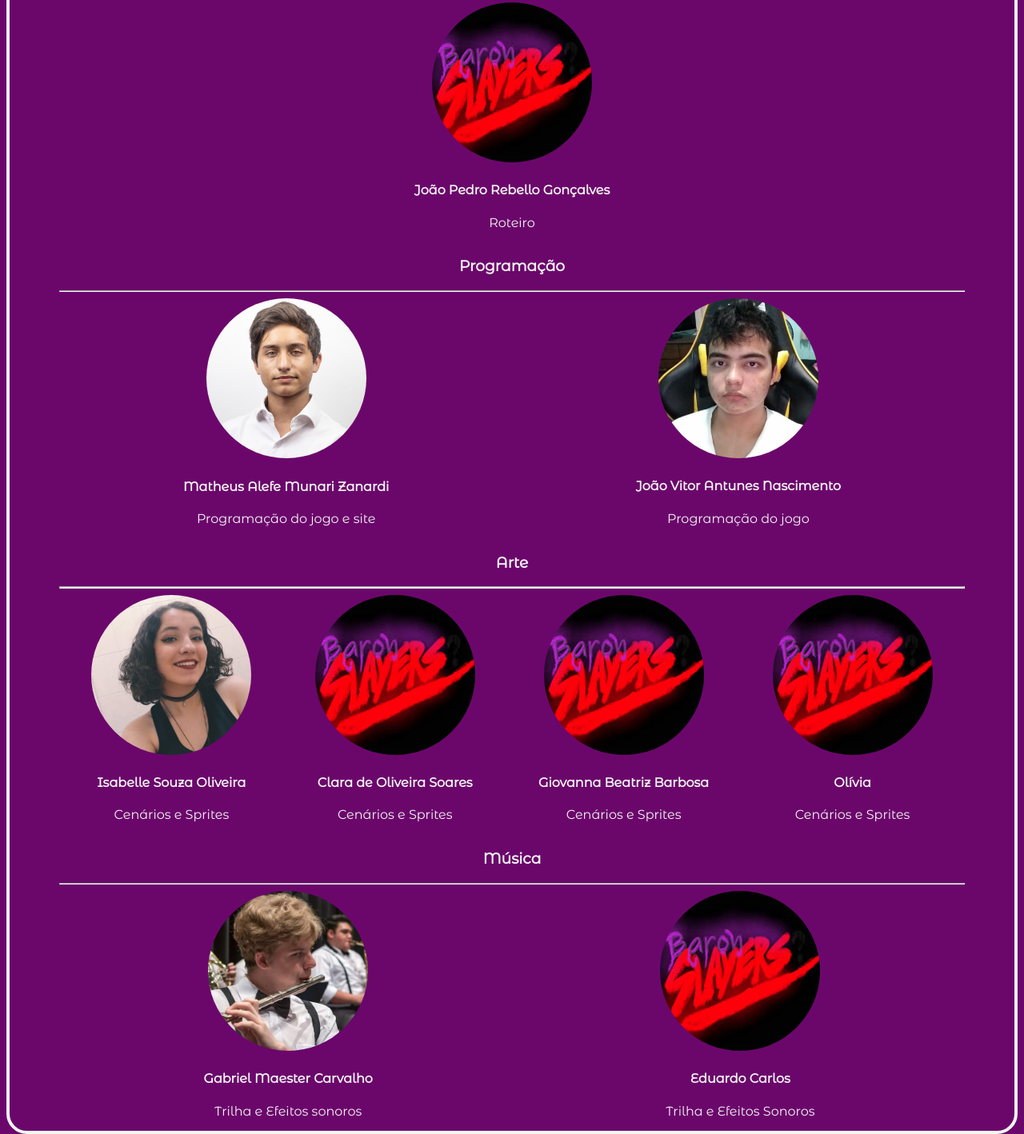
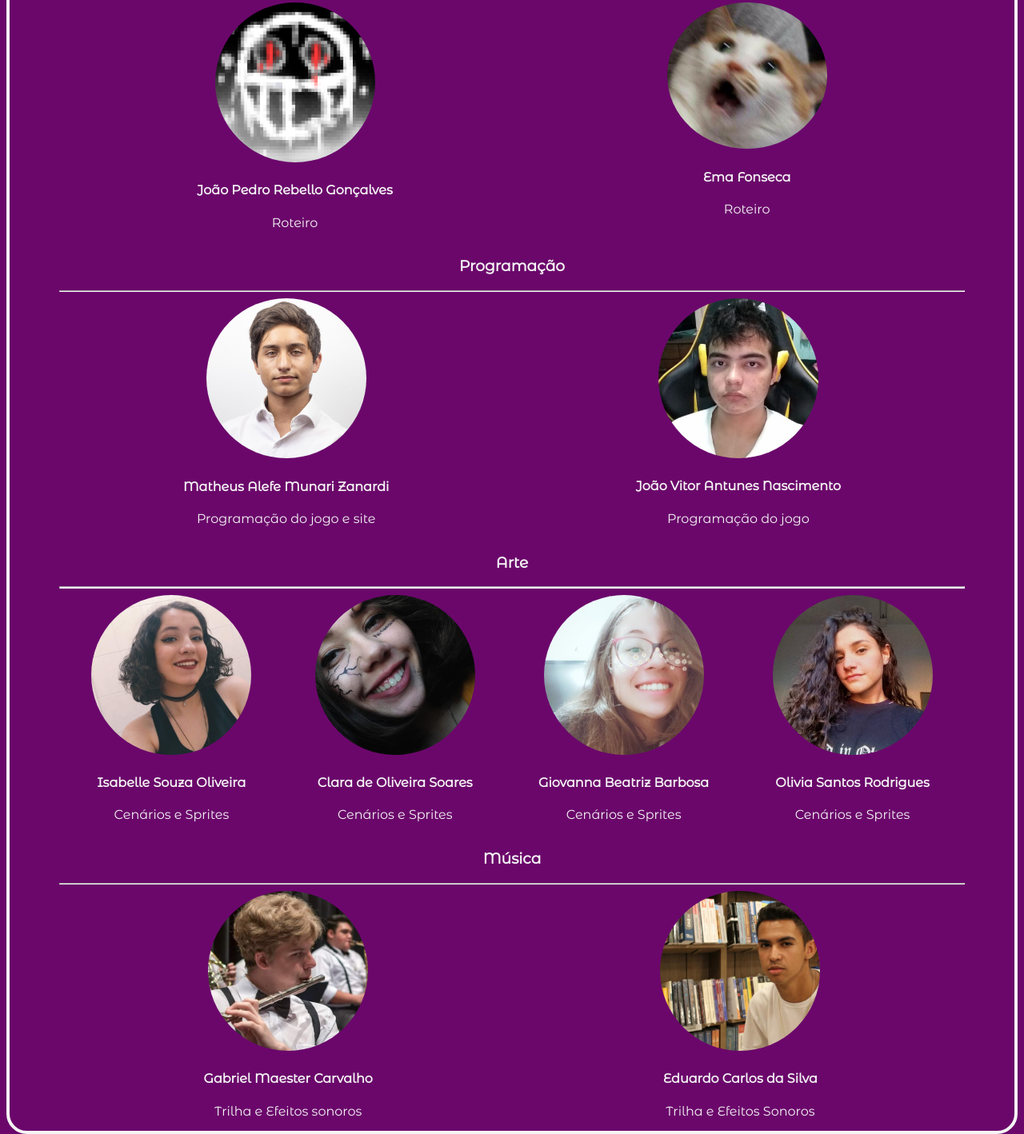
Before and after one commit to baronslayers/baronslayers.github.io, a plain HTML site: page index.html in a window 1280 px wide. Shown: the part 826-2244 px from the top of the page at 80% size. Drawn offline with Linux system fonts and the light colour scheme; a web font is replaced by a local one.

Commit message:
Atualizar os membros

```diff
--- a/index.html
+++ b/index.html
@@ -53,9 +53,16 @@
     <hr class="divisoria">
     <div class="Team">
         <div>
-            <img class="team-pic" src="img/Logo.jpg" alt="João Pedro Rebello Gonçalves">
+            <img class="team-pic" src="img/Fotos da equipe/João Rabello.png" alt="João Pedro Rebello Gonçalves">
             <div class="team-name">
                 <h4>João Pedro Rebello Gonçalves</h4>
+                <label for="">Roteiro</label>
+            </div>
+        </div>
+        <div>
+            <img class="team-pic" src="img/Fotos da equipe/Ema Fonseca.jpeg" alt="Ema Fonseca">
+            <div class="team-name">
+                <h4>Ema Fonseca</h4>
                 <label for="">Roteiro</label>
             </div>
         </div>
@@ -93,23 +100,23 @@
            </div>
         </div>
         <div>
-           <img class="team-pic" src="img/Logo.jpg" alt="Clara de Oliveira Soares">
+           <img class="team-pic" src="img/Fotos da equipe/Clara de Oliveira Soares.jpeg" alt="Clara de Oliveira Soares">
             <div class="team-name">
                 <h4>Clara de Oliveira Soares</h4>
                 <label for="">Cenários e Sprites</label>
             </div>
         </div>
         <div>
-            <img class="team-pic" src="img/Logo.jpg" alt="Giovanna">
+            <img class="team-pic" src="img/Fotos da equipe/Giovanna Beatriz Barbosa.jpeg" alt="Giovanna Beatriz Barbosa">
             <div class="team-name">
                 <h4>Giovanna Beatriz Barbosa</h4>
                 <label for="">Cenários e Sprites</label>
             </div>
         </div>
         <div>
-            <img class="team-pic" src="img/Logo.jpg" alt="Olívia">
+            <img class="team-pic" src="img/Fotos da equipe/Olívia Santos Rodrigues.jpeg" alt="Olívia Santos Rodrigues">
             <div class="team-name">
-                <h4>Olívia</h4>
+                <h4>Olivia Santos Rodrigues</h4>
                 <label for="">Cenários e Sprites</label>
             </div>
         </div>
@@ -127,9 +134,9 @@
             </div>
         </div>
     <div>
-       <img class="team-pic" src="img/Logo.jpg" alt="Eduardo Carlos">
+       <img class="team-pic" src="img/Fotos da equipe/Eduardo Carlos da Silva.jpg" alt="Eduardo Carlos">
             <div class="team-name">
-                <h4>Eduardo Carlos</h4>
+                <h4>Eduardo Carlos da Silva</h4>
                 <label for="">Trilha e Efeitos Sonoros</label>
             </div>
     </div>
```
Also changed, not shown: img/Fotos da equipe/Clara de Oliveira Soares.jpeg (added), img/Fotos da equipe/Eduardo Carlos da Silva.jpg (added), img/Fotos da equipe/Ema Fonseca.jpeg (added), img/Fotos da equipe/Giovanna Beatriz Barbosa.jpeg (added), img/Fotos da equipe/João Rabello.png (added), img/Fotos da equipe/Olívia Santos Rodrigues.jpeg (added).
